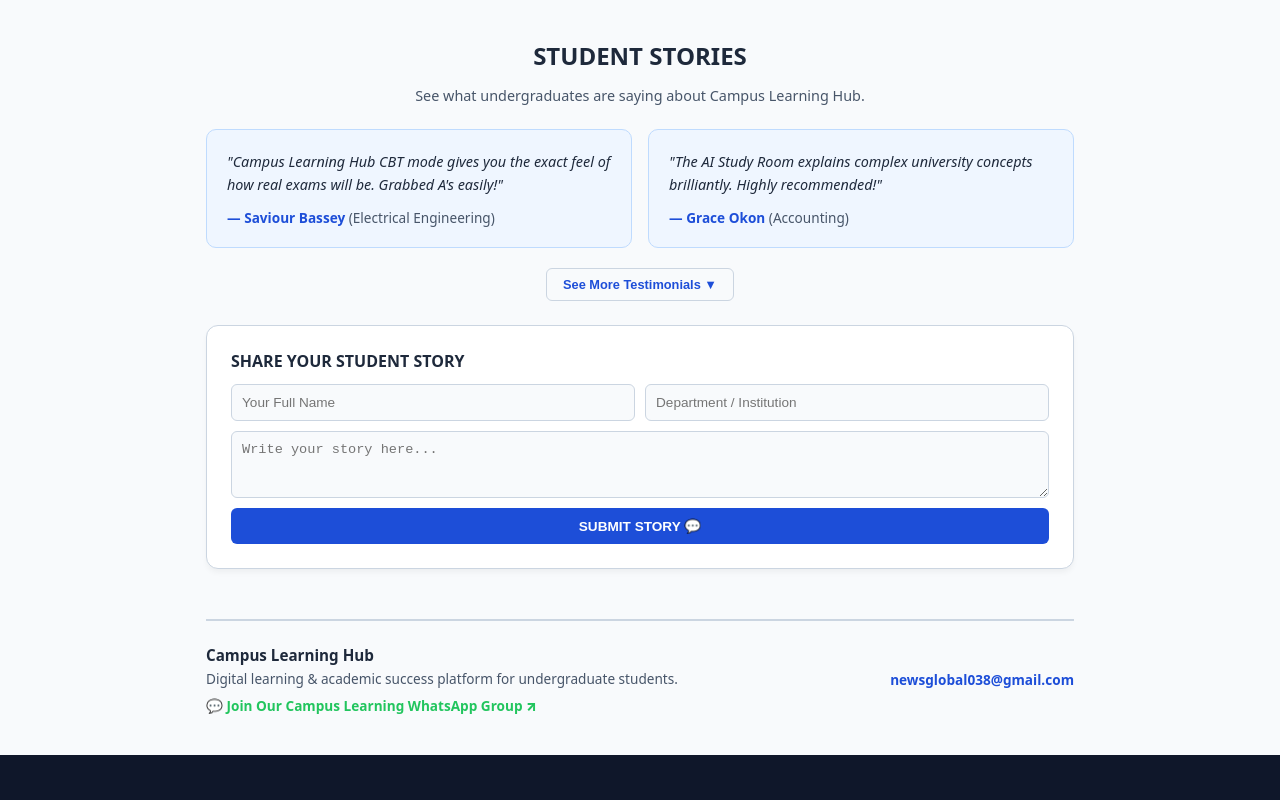
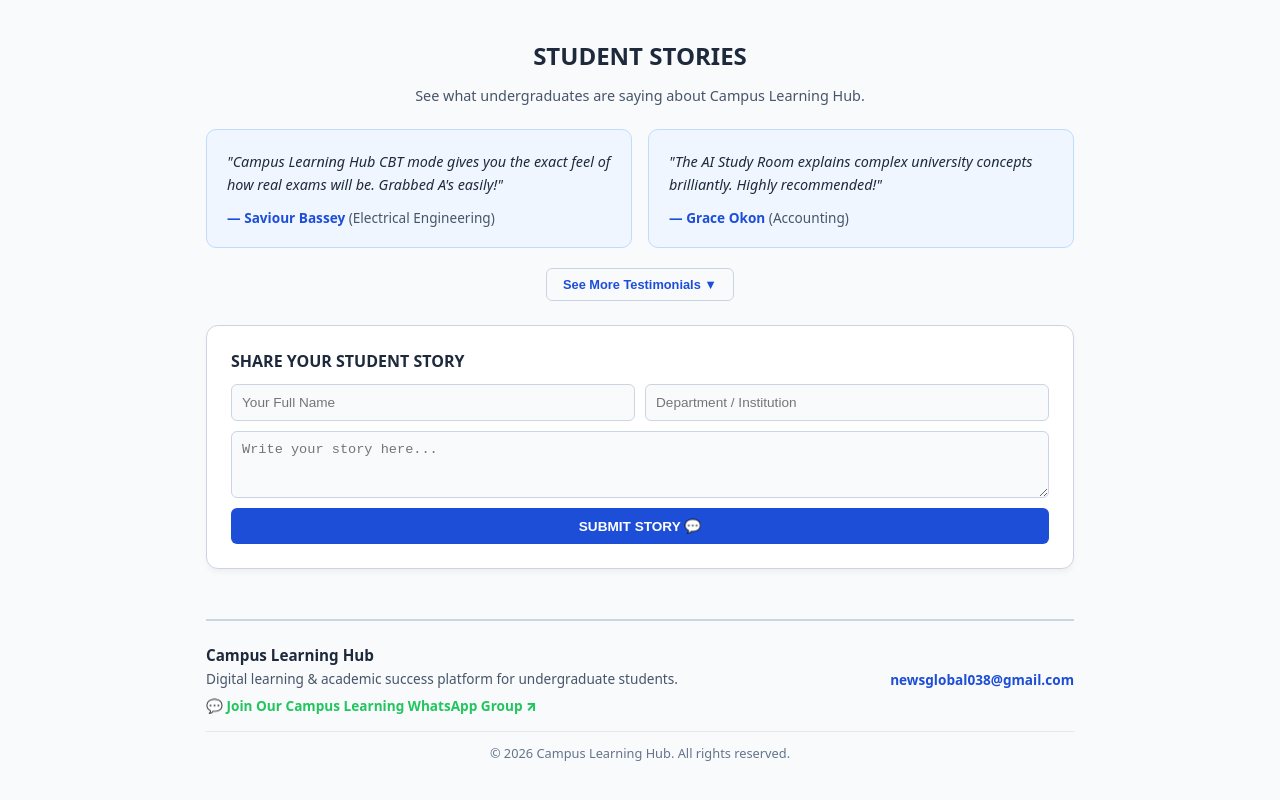
Before and after one commit to divinesaviour4-bit/LEARNING-MADE-EASY, a Next.js app: page / in a window 1280 px wide. Shown: the part 1799-2599 px from the top of the page. Before the commit the page ends 2554 px from the top, so only its background shows below. Built offline with nearby package versions, Linux system fonts and the light colour scheme.

Commit message:
Add copyright notice to footer

```diff
--- a/app/page.tsx
+++ b/app/page.tsx
@@ -681,7 +681,7 @@
 
         {/* Footer */}
         <footer style={{ borderTop: "2px solid #cbd5e1", paddingTop: "24px", marginTop: "50px", color: "#475569", fontSize: "0.85rem" }}>
-          <div style={{ display: "flex", justifyContent: "space-between", alignItems: "center", flexWrap: "wrap", gap: "15px" }}>
+          <div style={{ display: "flex", justifyContent: "space-between", alignItems: "center", flexWrap: "wrap", gap: "15px", marginBottom: "16px" }}>
             <div>
               <span style={{ fontWeight: "900", color: "#1e293b", fontSize: "0.95rem" }}>Campus Learning Hub</span>
               <p style={{ margin: "4px 0 0 0" }}>Digital learning & academic success platform for undergraduate students.</p>
@@ -691,6 +691,9 @@
             </div>
             <p style={{ margin: 0, color: "#1d4ed8", fontWeight: "800" }}>newsglobal038@gmail.com</p>
           </div>
+          <div style={{ textAlign: "center", borderTop: "1px solid #e2e8f0", paddingTop: "12px", color: "#64748b", fontSize: "0.8rem" }}>
+            © 2026 Campus Learning Hub. All rights reserved.
+          </div>
         </footer>
 
       </div>
```
